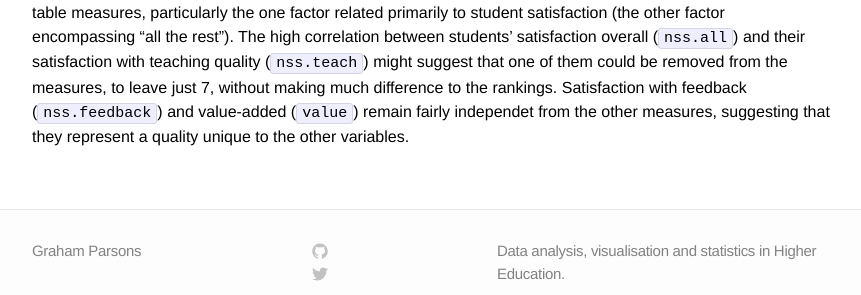
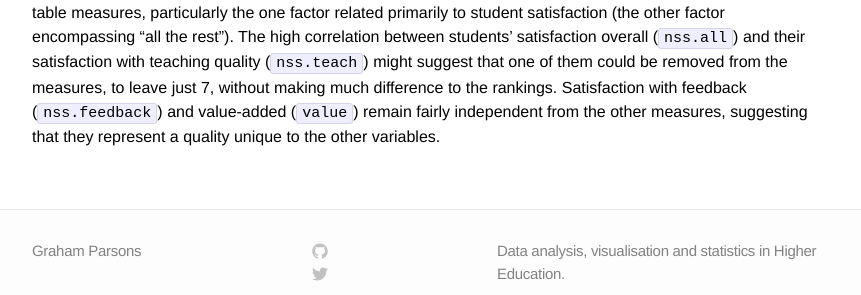
Before and after one commit to grahamrp/grahamrp.github.io, a Jekyll site: the page built from _posts/2015-02-08-exploratory-factor-analysis.md, in a window 1280 px wide and 900 px high, scrolled down 5264 px. Shown: the part 570-865 px from the top of the window, without its empty margins (208-1069 px from the left). Built offline with Jekyll 4.4.1, drawn with Linux system fonts in a browser that asks for light colours; some of the changed text lies outside the part shown.

Commit message:
Fix typos

```diff
--- a/_knitr/2015-02-08-exploratory-factor-analysis.Rmd
+++ b/_knitr/2015-02-08-exploratory-factor-analysis.Rmd
@@ -105,4 +105,4 @@ We can see more clearly now that the National Student Survey measures are strong
 
 Conclusion
 ----------
-It is interesting that the factor analysis has managed to draw out two underlying factors of the Guardian league table measures, particularly the one factor related primarily to student satisfaction (the other factor encompassing "all the rest"). The high correlation between students' satisfaction overall (`nss.all`) and their satisfaction with teaching quality (`nss.teach`) might suggest that one of them could be removed from the measures, to leave just 7, without making much difference to the rankings. Satisfaction with feedback (`nss.feedback`) and value-added (`value`) remain fairly independet from the other measures, suggesting that they represent a quality unique to the other variables.
+It is interesting that the factor analysis has managed to draw out two underlying factors of the Guardian league table measures, particularly the one factor related primarily to student satisfaction (the other factor encompassing "all the rest"). The high correlation between students' satisfaction overall (`nss.all`) and their satisfaction with teaching quality (`nss.teach`) might suggest that one of them could be removed from the measures, to leave just 7, without making much difference to the rankings. Satisfaction with feedback (`nss.feedback`) and value-added (`value`) remain fairly independent from the other measures, suggesting that they represent a quality unique to the other variables.
--- a/_posts/2015-02-08-exploratory-factor-analysis.md
+++ b/_posts/2015-02-08-exploratory-factor-analysis.md
@@ -135,4 +135,4 @@ We can see more clearly now that the National Student Survey measures are strong
 
 Conclusion
 ----------
-It is interesting that the factor analysis has managed to draw out two underlying factors of the Guardian league table measures, particularly the one factor related primarily to student satisfaction (the other factor encompassing "all the rest"). The high correlation between students' satisfaction overall (`nss.all`) and their satisfaction with teaching quality (`nss.teach`) might suggest that one of them could be removed from the measures, to leave just 7, without making much difference to the rankings. Satisfaction with feedback (`nss.feedback`) and value-added (`value`) remain fairly independet from the other measures, suggesting that they represent a quality unique to the other variables.
+It is interesting that the factor analysis has managed to draw out two underlying factors of the Guardian league table measures, particularly the one factor related primarily to student satisfaction (the other factor encompassing "all the rest"). The high correlation between students' satisfaction overall (`nss.all`) and their satisfaction with teaching quality (`nss.teach`) might suggest that one of them could be removed from the measures, to leave just 7, without making much difference to the rankings. Satisfaction with feedback (`nss.feedback`) and value-added (`value`) remain fairly independent from the other measures, suggesting that they represent a quality unique to the other variables.
```
Also changed, not shown: other parts of _knitr/2015-02-08-exploratory-factor-analysis.Rmd (+1 -1 lines), other parts of _posts/2015-02-08-exploratory-factor-analysis.md (+1 -1 lines), figs/2015-02-08-exploratory-factor-analysis/unnamed-chunk-2-1.png.
